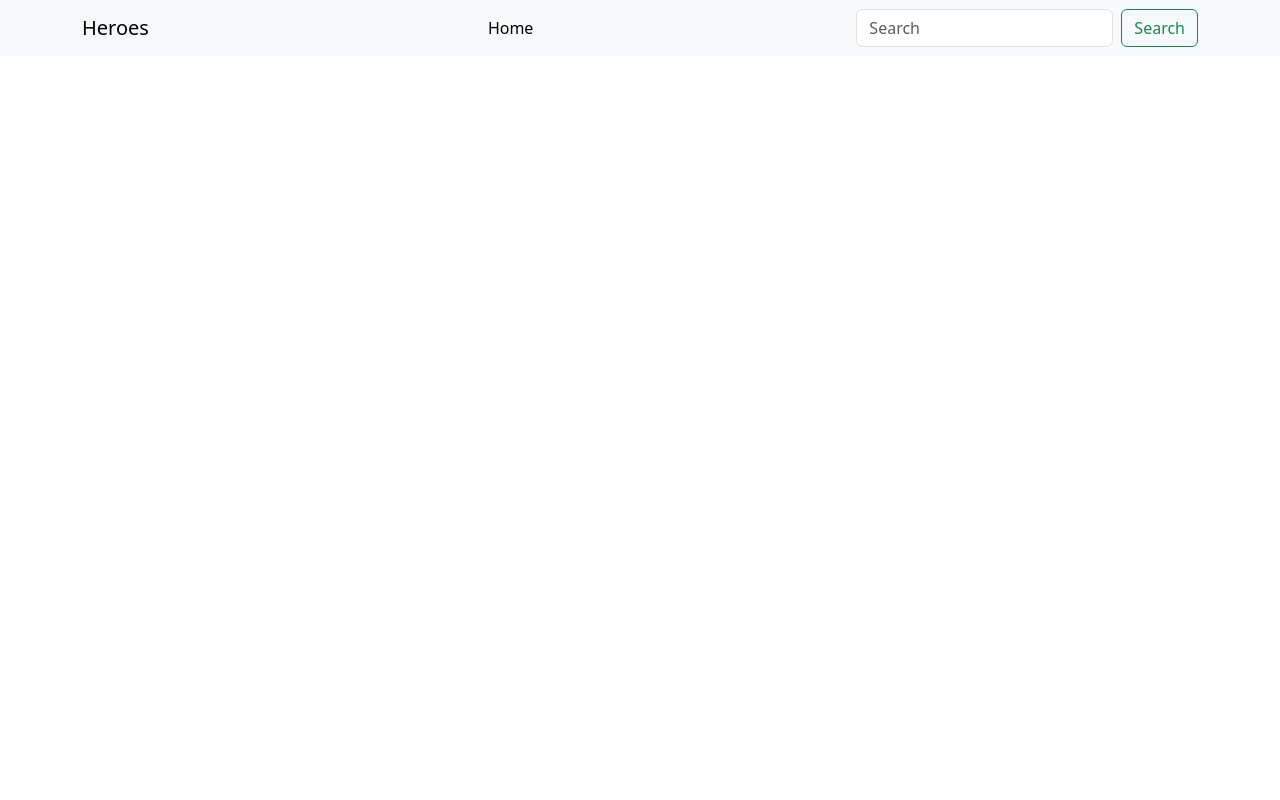
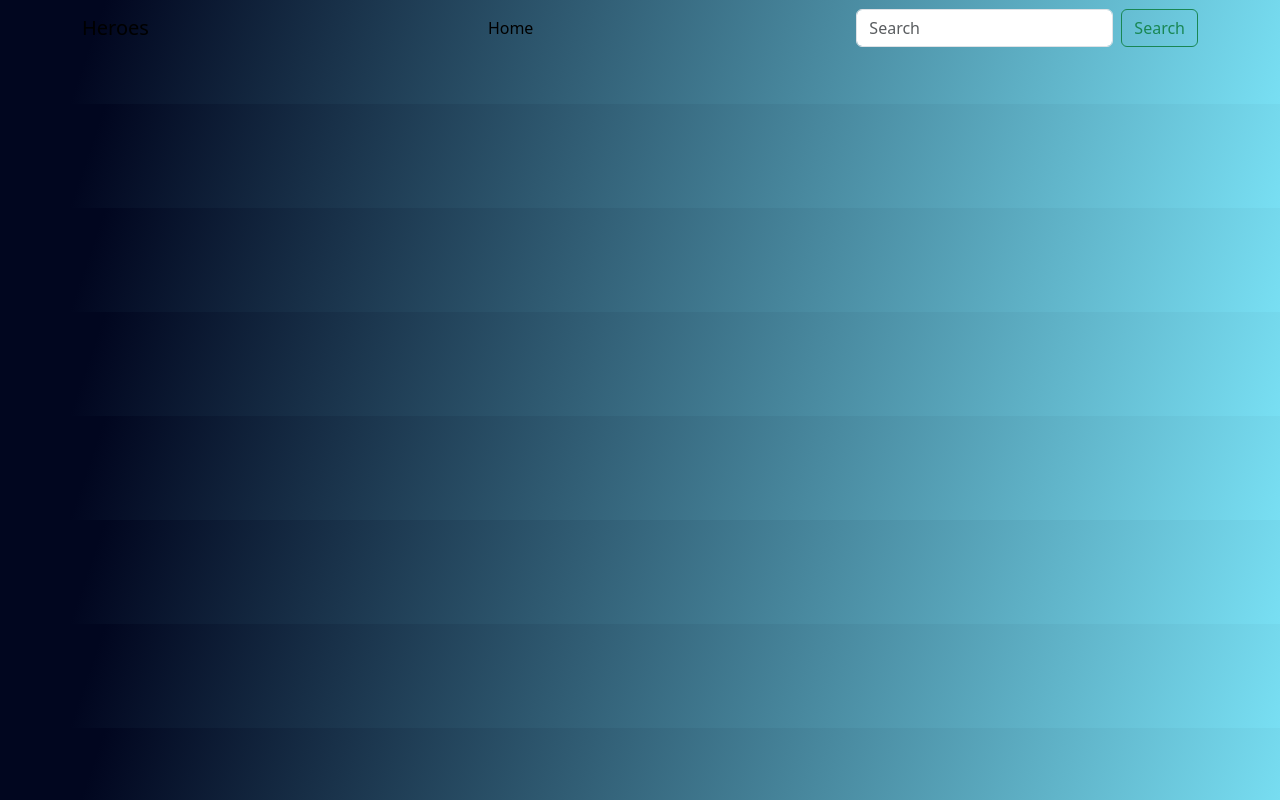
Before and after one commit to DanielSanrui/P4.1-Creating-cards-from-JSON, a plain HTML site: page index.html in a window 1280 px wide. Drawn offline with nearby package versions, Linux system fonts and the light colour scheme; no server answers.

Commit message:
Sixth commit

```diff
--- a/index.html
+++ b/index.html
@@ -2,7 +2,7 @@
 <html lang="en">
 
 <head>
-    <title>Title</title>
+    <title>Marvel</title>
     <!-- Required meta tags -->
     <meta charset="utf-8" />
     <meta name="viewport" content="width=device-width, initial-scale=1, shrink-to-fit=no" />
@@ -10,11 +10,12 @@
     <!-- Bootstrap CSS v5.2.1 -->
     <link href="https://cdn.jsdelivr.net/npm/bootstrap@5.3.2/dist/css/bootstrap.min.css" rel="stylesheet"
         integrity="sha384-T3c6CoIi6uLrA9TneNEoa7RxnatzjcDSCmG1MXxSR1GAsXEV/Dwwykc2MPK8M2HN" crossorigin="anonymous" />
+    <link rel="stylesheet" href="style.css">
 </head>
 
 <body>
     <header>
-        <nav class="navbar navbar-expand-md navbar-light bg-light">
+        <nav class="navbar navbar-expand-md navbar-light ">
             <div class="container">
                 <a class="navbar-brand" href="#">Heroes</a>
                 <button class="navbar-toggler d-lg-none" type="button" data-bs-toggle="collapse"
--- /dev/null
+++ b/style.css
@@ -0,0 +1,3 @@
+body {
+    background: linear-gradient(109deg, rgba(1, 6, 31, 1) 8%, rgba(120, 223, 243, 1) 100%);
+}
```
Also changed, not shown: img/marvel.svg (added), 1 other file.
